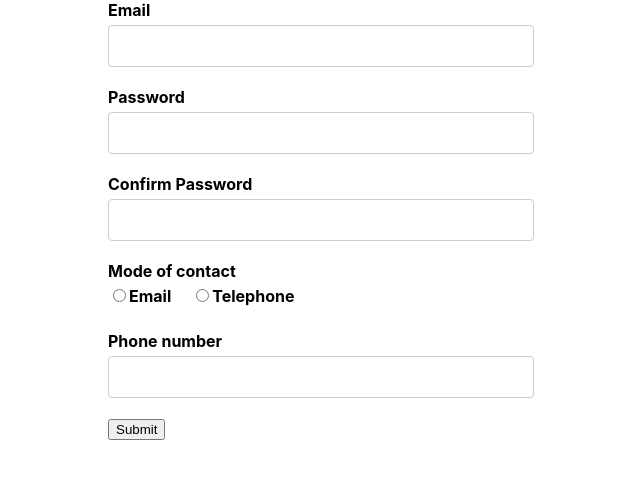
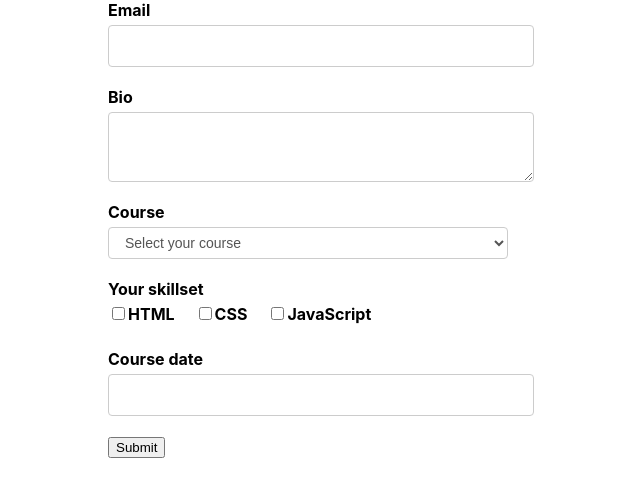
Before and after one commit to ahjam-taoufik/React-Formik, a React (Create React App) app: page / in a window 1280 px wide. Shown: the top 496 px of the page, without its empty margins (319-959 px from the left). Built offline with nearby package versions, Linux system fonts and the light colour scheme.

Commit message:
Enrollment Form

```diff
--- a/package.json
+++ b/package.json
@@ -3,12 +3,16 @@
   "version": "0.1.0",
   "private": true,
   "dependencies": {
+    "@chakra-ui/react": "^1.7.4",
+    "@emotion/react": "^11.7.1",
+    "@emotion/styled": "^11.6.0",
     "@testing-library/jest-dom": "^5.16.1",
     "@testing-library/react": "^12.1.2",
     "@testing-library/user-event": "^13.5.0",
     "chart.js": "^3.7.0",
     "date-fns": "^2.28.0",
     "formik": "^2.2.9",
+    "framer-motion": "^5.5.7",
     "react": "^17.0.2",
     "react-datepicker": "^4.6.0",
     "react-dom": "^17.0.2",
--- a/src/App.js
+++ b/src/App.js
@@ -1,10 +1,11 @@
 import "./App.css";
-import RegistrationForm from "./components/RegistrationForm";
+import EnrollmentForm from "./components/EnrollmentForm";
 
 function App() {
   return (
     <div className="App">
-      <RegistrationForm />
+
+      <EnrollmentForm/>
     </div>
   );
 }
--- /dev/null
+++ b/src/components/EnrollmentForm.js
@@ -0,0 +1,90 @@
+import React from 'react'
+import { Formik, Form } from 'formik'
+import * as Yup from 'yup'
+import FormikControl from './FormikControl'
+
+function EnrollmentForm () {
+  const dropdownOptions = [
+    { key: 'Select your course', value: '' },
+    { key: 'React', value: 'react' },
+    { key: 'Angular', value: 'angular' },
+    { key: 'Vue', value: 'vue' }
+  ]
+
+  const checkboxOptions = [
+    { key: 'HTML', value: 'html' },
+    { key: 'CSS', value: 'css' },
+    { key: 'JavaScript', value: 'javascript' }
+  ]
+
+  const initialValues = {
+    email: '',
+    bio: '',
+    course: '',
+    skills: [],
+    courseDate: null
+  }
+
+  const validationSchema = Yup.object({
+    email: Yup.string()
+      .email('Invalid email format')
+      .required('Required'),
+    bio: Yup.string().required('Required'),
+    course: Yup.string().required('Required'),
+    courseDate: Yup.date()
+      .required('Required')
+      .nullable()
+  })
+
+  const onSubmit = values => {
+    console.log('Form data', values)
+  }
+
+  return (
+    <Formik
+      initialValues={initialValues}
+      validationSchema={validationSchema}
+      onSubmit={onSubmit}
+    >
+      {formik => {
+        return (
+          <Form>
+            <FormikControl
+              control='input'
+              type='email'
+              label='Email'
+              name='email'
+            />
+            <FormikControl
+              control='textarea'
+              label='Bio'
+              name='bio'
+            />
+            <FormikControl
+              control='select'
+              label='Course'
+              name='course'
+              options={dropdownOptions}
+            />
+            <FormikControl
+              control='checkbox'
+              label='Your skillset'
+              name='skills'
+              options={checkboxOptions}
+            />
+            <FormikControl
+              control='date'
+              label='Course date'
+              name='courseDate'
+            />
+            <button type='submit' disabled={!formik.isValid}>
+              Submit
+            </button>
+          </Form>
+        )
+      }}
+    </Formik>
+  )
+}
+
+export default EnrollmentForm
```
Also changed, not shown: 2 other files (tests, documents, lock files or other folders).
